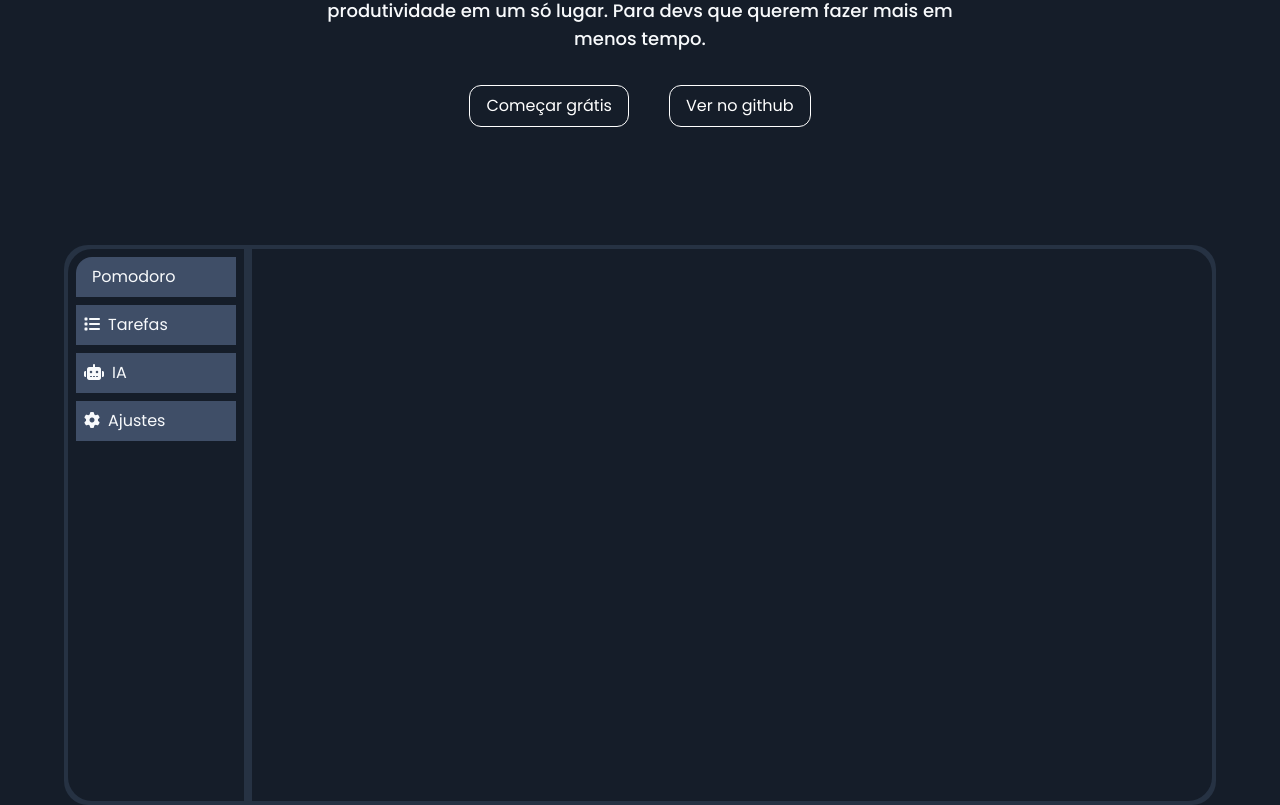
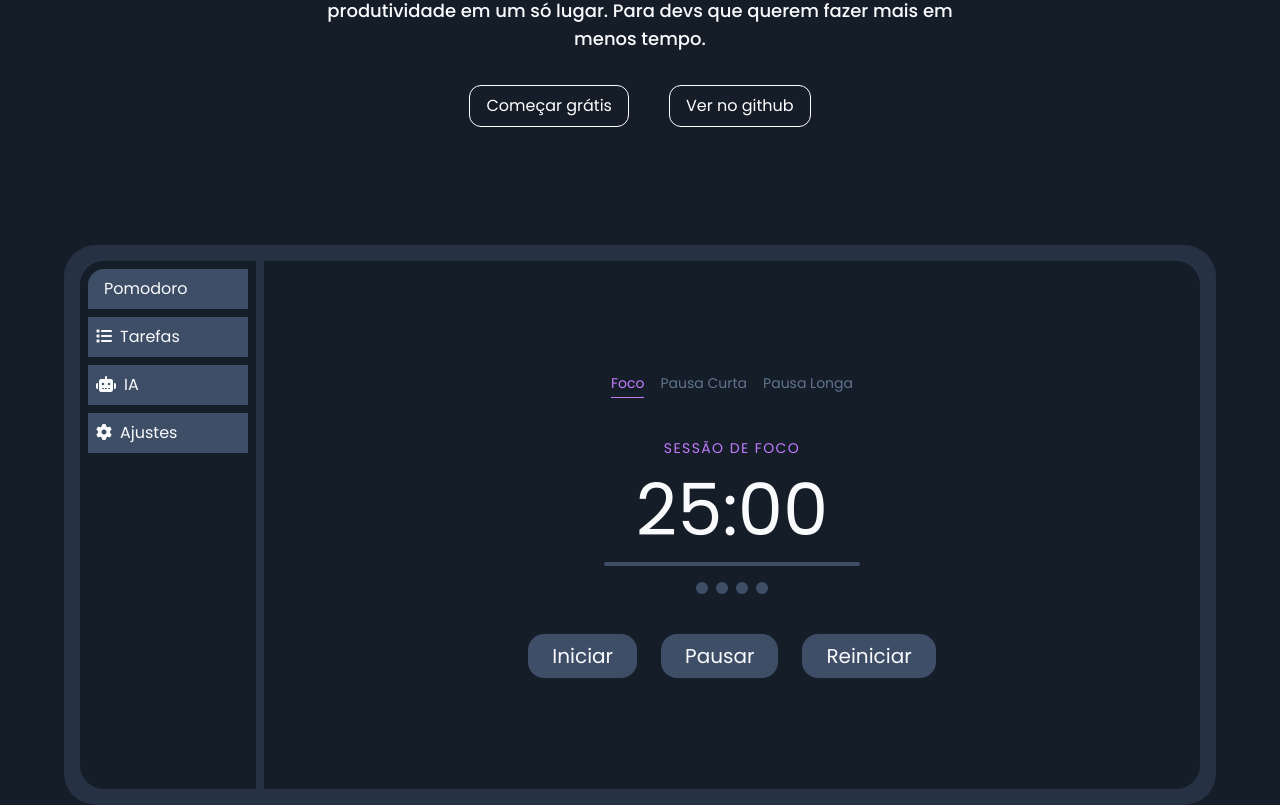
Before and after one commit to SBrunoli/FocusFlow-App, a React (Vite) app: page / in a window 1280 px wide. Shown: the part 435-1240 px from the top of the page. Built offline with nearby package versions, Linux system fonts and the light colour scheme; some icons are missing.

Commit message:
Feat: Adicionado tab pomodoro

```diff
--- a/src/components/Features.tsx
+++ b/src/components/Features.tsx
@@ -1,10 +1,18 @@
 /* eslint-disable */
 
+import { useState } from "react";
 import ButtonDashboard from "./ui/ButtonDashboard";
+import Pomodoro from "./features/Pomorodo";
 
 function Features() {
+  const [selectedTab, setSelectedTab] = useState<"pomodoro">("pomodoro");
+
+  const tabs = {
+    pomodoro: <Pomodoro />,
+  };
+
   return (
-    <main className="flex flex-row gap-2 w-full max-w-[90%] h-140 bg-(--main-color) rounded-3xl mr-auto ml-auto p-1">
+    <main className="flex flex-row gap-2 w-full max-w-[90%] h-140 bg-(--main-color) rounded-4xl mr-auto ml-auto p-4">
       {/* mudar conforme o link selecionado*/}
       <nav className="flex flex-col bg-(--background-color) gap-2 w-44 h-full mt-auto  p-2 rounded-bl-3xl rounded-tl-3xl">
         <ButtonDashboard
@@ -26,7 +34,9 @@ function Features() {
           children="Ajustes"
         />
       </nav>
-      <div className="flex-1 h-full bg-(--background-color) rounded-tr-3xl rounded-br-3xl p-4"></div>
+      <div className="flex-1 h-full bg-(--background-color) rounded-tr-3xl rounded-br-3xl p-4">
+        {tabs[selectedTab]}
+      </div>
     </main>
   );
 }
--- /dev/null
+++ b/src/components/features/Pomorodo.tsx
@@ -0,0 +1,129 @@
+import { useState, useEffect } from "react";
+
+type Modo = "foco" | "curta" | "longa";
+
+const modos: Record<Modo, number> = {
+  foco: 25 * 60,
+  curta: 5 * 60,
+  longa: 15 * 60,
+};
+
+function Pomodoro() {
+  const [segundos, setSegundos] = useState<number>(25 * 60);
+  const [rodando, setRodando] = useState<boolean>(false);
+  const [modo, setModo] = useState<Modo>("foco");
+  const [sessoes, setSessoes] = useState<number>(0);
+
+  useEffect(() => {
+    if (!rodando) return;
+
+    const intervalo = setInterval(() => {
+      setSegundos((s: number) => {
+        if (s <= 0) {
+          clearInterval(intervalo);
+          setRodando(false);
+          if (modo === "foco") setSessoes((prev: number) => prev + 1);
+          return 0;
+        }
+        return s - 1;
+      });
+    }, 1000);
+
+    return () => clearInterval(intervalo);
+  }, [rodando, modo]);
+
+  function trocarModo(novoModo: Modo): void {
+    setModo(novoModo);
+    setRodando(false);
+    setSegundos(modos[novoModo]);
+  }
+
+  function reiniciar(): void {
+    setRodando(false);
+    setSegundos(modos[modo]);
+  }
+
+  function formatarTempo(s: number): string {
+    const min = String(Math.floor(s / 60)).padStart(2, "0");
+    const sec = String(s % 60).padStart(2, "0");
+    return `${min}:${sec}`;
+  }
+
+  const progresso: number = ((modos[modo] - segundos) / modos[modo]) * 100;
+
+  return (
+    <div className="w-full h-full flex flex-col justify-center items-center gap-10">
+      {/* modos */}
+      <div className="flex gap-4 text-sm">
+        {(["foco", "curta", "longa"] as Modo[]).map((m) => (
+          <button
+            key={m}
+            onClick={() => trocarModo(m)}
+            className={`pb-1 cursor-pointer duration-300 capitalize ${
+              modo === m
+                ? "text-purple-400 border-b border-purple-400"
+                : "text-slate-500 hover:text-slate-300"
+            }`}
+          >
+            {m === "foco"
+              ? "Foco"
+              : m === "curta"
+                ? "Pausa curta"
+                : "Pausa longa"}
+          </button>
+        ))}
+      </div>
+      <p className="text-purple-400 text-sm tracking-widest uppercase -mb-6">
+        {modo === "foco"
+          ? "sessão de foco"
+          : modo === "curta"
+            ? "pausa curta"
+            : "pausa longa"}
+      </p>
+      {/* timer */}
+      <h2 className="text-7xl text-(--text-color)">
+        {formatarTempo(segundos)}
+      </h2>
+      {/* barra de progresso */}
+      <div className="w-64 h-1 bg-[#3f4e67] rounded-full -mt-6">
+        <div
+          className="h-1 bg-purple-500 rounded-full duration-500"
+          style={{ width: `${progresso}%` }}
+        ></div>
+      </div>
+      <div className="flex gap-2 -mt-6">
+        {([0, 1, 2, 3] as number[]).map((i) => (
+          <span
+            key={i}
+            className={`w-3 h-3 rounded-full ${
+              i < sessoes % 4 ? "bg-purple-500" : "bg-[#3f4e67]"
+            }`}
+          ></span>
+        ))}
+      </div>
+      {/* botões */}
+      <div className="flex flex-row gap-6 text-xl">
+        <button
+          onClick={() => setRodando(true)}
+          className="text-slate-50 bg-[#3f4e67] hover:bg-[#a855f7] duration-300 p-2 px-6 cursor-pointer rounded-2xl"
+        >
+          Iniciar
+        </button>
+        <button
+          onClick={() => setRodando(false)}
+          className="text-slate-50 bg-[#3f4e67] hover:bg-[#a855f7] duration-300 p-2 px-6 cursor-pointer rounded-2xl"
+        >
+          Pausar
+        </button>
+        <button
+          onClick={reiniciar}
+          className="text-slate-50 bg-[#3f4e67] hover:bg-[#a855f7] duration-300 p-2 px-6 cursor-pointer rounded-2xl"
+        >
+          Reiniciar
+        </button>
+      </div>
+    </div>
+  );
+}
+
+export default Pomodoro;
```
